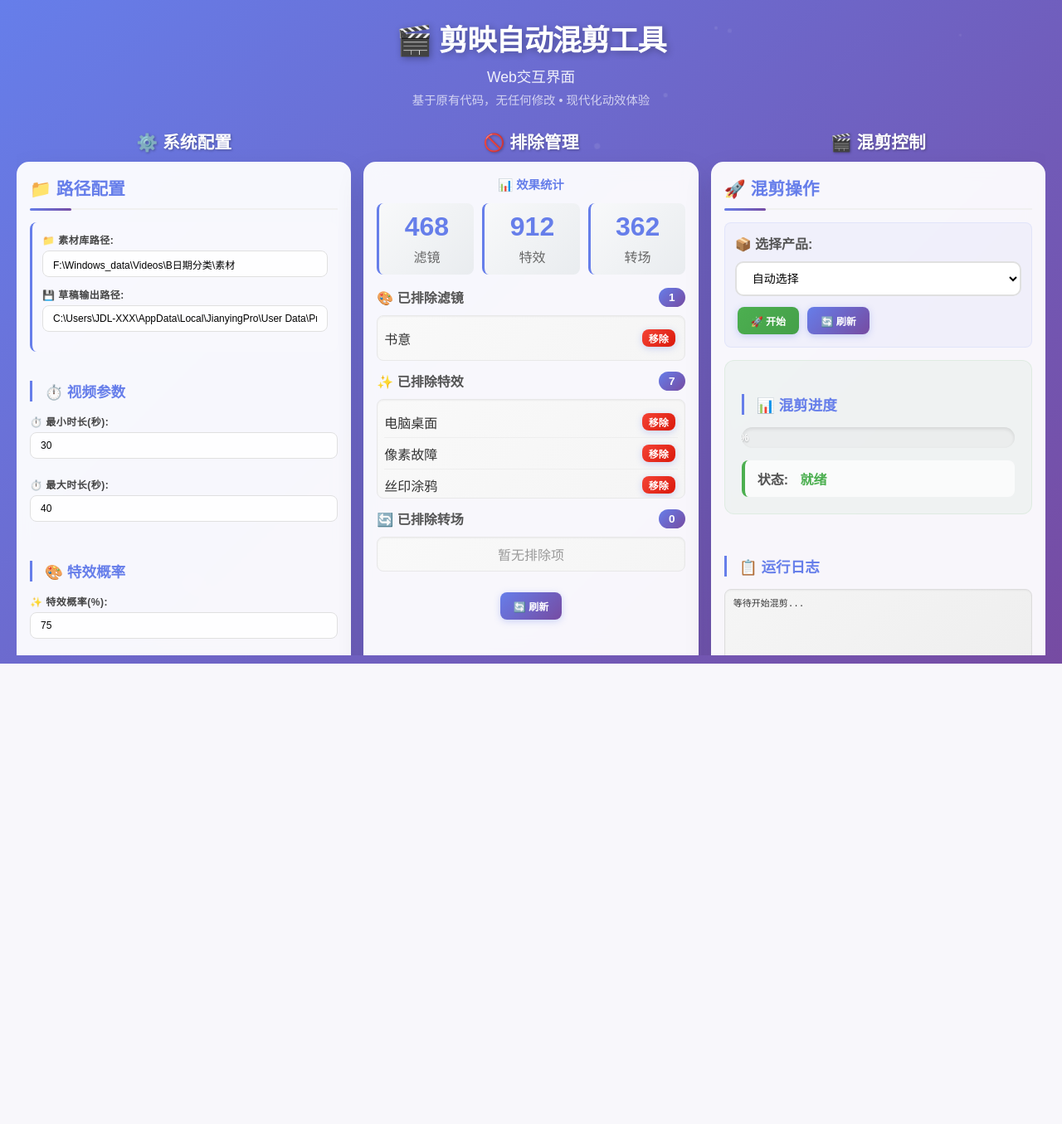
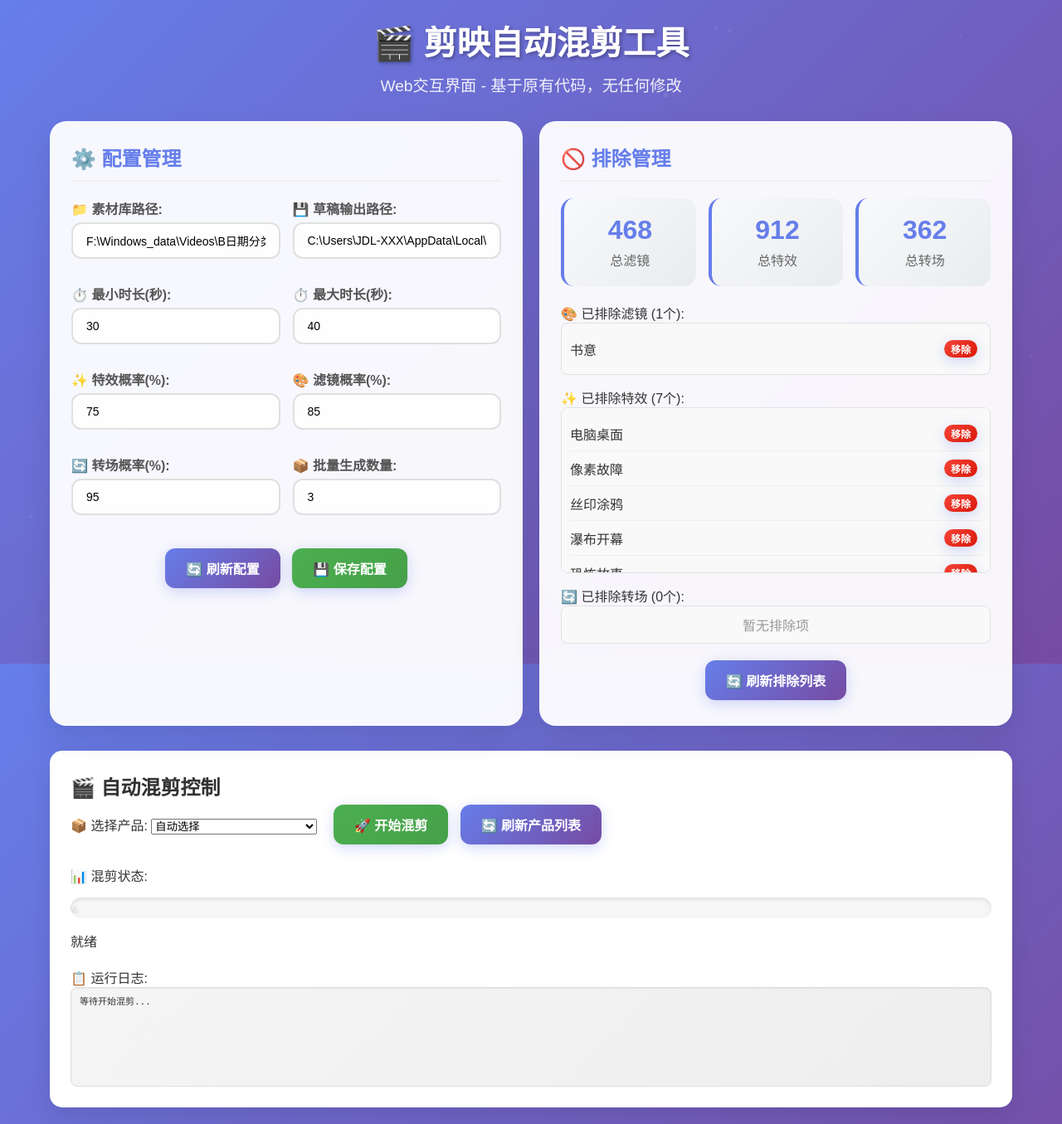
Before and after one commit to miludeerforest/JianYingProDraft, a Flask app: page / in a window 1280 px wide. Shown: the whole page at 83% size. Before the commit the page ends 800 px from the top, so only its background shows below. Run offline with Flask 3, Linux system fonts and the light colour scheme.

Commit message:
Web界面布局恢复：回到美观的第一版本布局

```diff
--- a/templates/index.html
+++ b/templates/index.html
@@ -15,10 +15,9 @@
             font-family: 'Microsoft YaHei', Arial, sans-serif;
             background: linear-gradient(135deg, #667eea 0%, #764ba2 100%);
             background-attachment: fixed;
-            height: 100vh;
+            min-height: 100vh;
             color: #333;
             overflow-x: hidden;
-            overflow-y: auto;
         }
 
         /* 动态背景粒子效果 */
@@ -96,85 +95,48 @@
         }
 
         .container {
-            max-width: 1400px;
+            max-width: 1200px;
             margin: 0 auto;
-            padding: 10px 20px;
-            height: 100vh;
-            display: flex;
-            flex-direction: column;
-            overflow: hidden;
+            padding: 20px;
         }
 
         .header {
             text-align: center;
             color: white;
-            margin-bottom: 15px;
-            padding: 10px 0;
-            flex-shrink: 0;
+            margin-bottom: 30px;
         }
 
         .header h1 {
-            font-size: 2.2em;
-            margin-bottom: 8px;
-            text-shadow: 2px 2px 8px rgba(0,0,0,0.3);
-            font-weight: 700;
-            letter-spacing: -1px;
+            font-size: 2.5em;
+            margin-bottom: 10px;
+            text-shadow: 2px 2px 4px rgba(0,0,0,0.3);
         }
 
         .header p {
-            font-size: 1.1em;
+            font-size: 1.2em;
             opacity: 0.9;
-            margin-bottom: 5px;
-            font-weight: 300;
-        }
-
-        .header .subtitle {
-            font-size: 0.9em;
-            opacity: 0.7;
-            font-weight: 300;
-            margin-top: 3px;
         }
 
         .main-content {
             display: grid;
-            grid-template-columns: 1fr 1fr 1fr;
-            gap: 15px;
-            flex: 1;
-            overflow: hidden;
-        }
-
-        .content-section {
-            display: flex;
-            flex-direction: column;
-            height: 100%;
-        }
-
-        .section-title {
-            font-size: 1.3em;
-            color: white;
-            text-align: center;
-            margin-bottom: 10px;
-            font-weight: 600;
-            text-shadow: 1px 1px 3px rgba(0,0,0,0.3);
-            flex-shrink: 0;
+            grid-template-columns: 1fr 1fr;
+            gap: 20px;
+            margin-bottom: 30px;
         }
 
         .card {
             background: rgba(255, 255, 255, 0.95);
             backdrop-filter: blur(10px);
-            border-radius: 15px;
-            padding: 15px;
+            border-radius: 20px;
+            padding: 25px;
             box-shadow: 0 15px 35px rgba(0,0,0,0.1);
             border: 1px solid rgba(255, 255, 255, 0.2);
             transition: all 0.4s cubic-bezier(0.175, 0.885, 0.32, 1.275);
             position: relative;
-            overflow-y: auto;
+            overflow: hidden;
             opacity: 0;
             transform: translateY(30px);
             animation: slideInUp 0.8s ease forwards;
-            display: flex;
-            flex-direction: column;
-            height: 100%;
         }
 
         .card::before {
@@ -210,13 +172,10 @@
 
         .card h2 {
             color: #667eea;
-            margin-bottom: 15px;
-            font-size: 1.3em;
-            font-weight: 600;
+            margin-bottom: 20px;
+            font-size: 1.5em;
             border-bottom: 2px solid #f0f0f0;
             padding-bottom: 10px;
-            position: relative;
-            flex-shrink: 0;
         }
 
         .card h2::after {
@@ -232,22 +191,19 @@
 
         .config-grid {
             display: grid;
-            grid-template-columns: 1fr;
-            gap: 10px;
-            margin-bottom: 15px;
+            grid-template-columns: 1fr 1fr;
+            gap: 15px;
         }
 
         .config-item {
-            margin-bottom: 12px;
+            margin-bottom: 15px;
         }
 
         .config-item label {
             display: block;
             margin-bottom: 5px;
-            font-weight: 600;
-            color: #444;
-            font-size: 12px;
-            letter-spacing: 0.5px;
+            font-weight: bold;
+            color: #555;
         }
 
         .config-section {
@@ -267,10 +223,10 @@
 
         .config-item input, .config-item select {
             width: 100%;
-            padding: 8px 12px;
-            border: 1px solid #e0e0e0;
-            border-radius: 8px;
-            font-size: 12px;
+            padding: 12px 16px;
+            border: 2px solid #e0e0e0;
+            border-radius: 12px;
+            font-size: 14px;
             background: rgba(255, 255, 255, 0.9);
             transition: all 0.3s cubic-bezier(0.175, 0.885, 0.32, 1.275);
             position: relative;
@@ -293,16 +249,16 @@
             background: linear-gradient(135deg, #667eea 0%, #764ba2 100%);
             color: white;
             border: none;
-            padding: 8px 16px;
-            border-radius: 8px;
+            padding: 12px 25px;
+            border-radius: 12px;
             cursor: pointer;
-            font-size: 12px;
+            font-size: 16px;
             font-weight: bold;
             transition: all 0.3s cubic-bezier(0.175, 0.885, 0.32, 1.275);
-            margin: 3px;
+            margin: 5px;
             position: relative;
             overflow: hidden;
-            box-shadow: 0 2px 8px rgba(102, 126, 234, 0.3);
+            box-shadow: 0 4px 15px rgba(102, 126, 234, 0.3);
         }
 
         .btn::before {
@@ -347,8 +303,8 @@
         .stats-grid {
             display: grid;
             grid-template-columns: repeat(3, 1fr);
-            gap: 10px;
-            margin-bottom: 15px;
+            gap: 15px;
+            margin-bottom: 20px;
         }
 
         .stats-header {
@@ -371,10 +327,10 @@
 
         .stat-item {
             text-align: center;
-            padding: 10px;
+            padding: 20px;
             background: linear-gradient(135deg, #f8f9fa 0%, #e9ecef 100%);
-            border-radius: 8px;
-            border-left: 3px solid #667eea;
+            border-radius: 15px;
+            border-left: 4px solid #667eea;
             transition: all 0.3s cubic-bezier(0.175, 0.885, 0.32, 1.275);
             cursor: pointer;
             position: relative;
@@ -414,14 +370,12 @@
         }
 
         .exclusion-list {
-            max-height: 120px;
+            max-height: 200px;
             overflow-y: auto;
-            border: 1px solid #e8e8e8;
+            border: 1px solid #e0e0e0;
             border-radius: 8px;
-            padding: 8px;
-            background: linear-gradient(135deg, #f9f9f9 0%, #f5f5f5 100%);
-            box-shadow: inset 0 1px 2px rgba(0,0,0,0.05);
-            flex: 1;
+            padding: 10px;
+            background: #f9f9f9;
         }
 
         .exclusion-section {
@@ -429,6 +383,7 @@
             display: flex;
             flex-direction: column;
             min-height: 0;
+            flex: 1;
         }
 
         .exclusion-header {
@@ -467,13 +422,10 @@
 
         .status-panel {
             grid-column: 1 / -1;
-            background: rgba(255, 255, 255, 0.95);
-            backdrop-filter: blur(10px);
-            border-radius: 20px;
-            padding: 30px;
-            box-shadow: 0 15px 35px rgba(0,0,0,0.1);
-            border: 1px solid rgba(255, 255, 255, 0.2);
-            margin-top: 20px;
+            background: white;
+            border-radius: 15px;
+            padding: 25px;
+            box-shadow: 0 10px 30px rgba(0,0,0,0.1);
         }
 
         .control-section {
@@ -773,11 +714,20 @@
         /* 排版增强 */
         .card h3 {
             color: #667eea;
-            font-size: 1.1em;
-            margin: 20px 0 15px 0;
+            font-size: 1em;
+            margin: 15px 0 10px 0;
             font-weight: 600;
-            padding-left: 15px;
+            padding-left: 12px;
             border-left: 3px solid #667eea;
+            flex-shrink: 0;
+        }
+
+        /* 确保内容区域正确分配空间 */
+        .card-content {
+            flex: 1;
+            display: flex;
+            flex-direction: column;
+            min-height: 0;
         }
 
         .section-divider {
@@ -842,17 +792,14 @@
     <div class="container">
         <div class="header">
             <h1>🎬 剪映自动混剪工具</h1>
-            <p>Web交互界面</p>
-            <div class="subtitle">基于原有代码，无任何修改 • 现代化动效体验</div>
+            <p>Web交互界面 - 基于原有代码，无任何修改</p>
         </div>
 
         <div class="main-content">
             <!-- 配置管理 -->
-            <div class="content-section">
-                <h2 class="section-title">⚙️ 系统配置</h2>
             <div class="card">
-                    <h2>📁 路径配置</h2>
-                    <div class="config-section">
+                <h2>⚙️ 配置管理</h2>
+                <div class="config-grid">
                     <div class="config-item">
                         <label>📁 素材库路径:</label>
                         <input type="text" id="material_path" placeholder="素材库路径">
@@ -861,10 +808,6 @@
                         <label>💾 草稿输出路径:</label>
                         <input type="text" id="draft_output_path" placeholder="草稿输出路径">
                     </div>
-                    </div>
-
-                    <h3>⏱️ 视频参数</h3>
-                    <div class="config-grid">
                     <div class="config-item">
                         <label>⏱️ 最小时长(秒):</label>
                         <input type="number" id="video_duration_min" min="5" max="300">
@@ -873,10 +816,6 @@
                         <label>⏱️ 最大时长(秒):</label>
                         <input type="number" id="video_duration_max" min="5" max="300">
                     </div>
-                    </div>
-
-                    <h3>🎨 特效概率</h3>
-                    <div class="config-grid">
                     <div class="config-item">
                         <label>✨ 特效概率(%):</label>
                         <input type="number" id="effect_probability" min="0" max="100" step="5">
@@ -894,102 +833,77 @@
                         <input type="number" id="batch_count" min="1" max="100">
                     </div>
                 </div>
-
-                    <div style="text-align: center; margin-top: 15px;">
-                        <button class="btn" onclick="loadConfig()">🔄 刷新</button>
-                        <button class="btn btn-success" onclick="saveConfig()">💾 保存</button>
-                    </div>
+                <div style="text-align: center; margin-top: 20px;">
+                    <button class="btn" onclick="loadConfig()">🔄 刷新配置</button>
+                    <button class="btn btn-success" onclick="saveConfig()">💾 保存配置</button>
                 </div>
             </div>
 
             <!-- 排除管理 -->
-            <div class="content-section">
-                <h2 class="section-title">🚫 排除管理</h2>
             <div class="card">
-                    <div class="stats-header">
-                        <div class="stats-title">📊 效果统计</div>
-                    </div>
-
+                <h2>🚫 排除管理</h2>
                 <div class="stats-grid">
                     <div class="stat-item">
                         <div class="stat-number" id="filters-total">0</div>
-                            <div class="stat-label">滤镜</div>
+                        <div class="stat-label">总滤镜</div>
                     </div>
                     <div class="stat-item">
                         <div class="stat-number" id="effects-total">0</div>
-                            <div class="stat-label">特效</div>
+                        <div class="stat-label">总特效</div>
                     </div>
                     <div class="stat-item">
                         <div class="stat-number" id="transitions-total">0</div>
-                            <div class="stat-label">转场</div>
+                        <div class="stat-label">总转场</div>
                     </div>
                 </div>
 
-                    <div class="exclusion-section">
-                        <div class="exclusion-header">
-                            <span class="exclusion-title">🎨 已排除滤镜</span>
-                            <span class="exclusion-count" id="filters-excluded">0</span>
-                        </div>
+                <div style="margin-bottom: 15px;">
+                    <label>🎨 已排除滤镜 (<span id="filters-excluded">0</span>个):</label>
                     <div class="exclusion-list" id="filters-list"></div>
                 </div>
 
-                    <div class="exclusion-section">
-                        <div class="exclusion-header">
-                            <span class="exclusion-title">✨ 已排除特效</span>
-                            <span class="exclusion-count" id="effects-excluded">0</span>
-                        </div>
+                <div style="margin-bottom: 15px;">
+                    <label>✨ 已排除特效 (<span id="effects-excluded">0</span>个):</label>
                     <div class="exclusion-list" id="effects-list"></div>
                 </div>
 
-                    <div class="exclusion-section">
-                        <div class="exclusion-header">
-                            <span class="exclusion-title">🔄 已排除转场</span>
-                            <span class="exclusion-count" id="transitions-excluded">0</span>
-                        </div>
+                <div style="margin-bottom: 15px;">
+                    <label>🔄 已排除转场 (<span id="transitions-excluded">0</span>个):</label>
                     <div class="exclusion-list" id="transitions-list"></div>
                 </div>
 
-                    <div style="text-align: center; margin-top: 10px;">
-                        <button class="btn" onclick="loadExclusions()">🔄 刷新</button>
+                <div style="text-align: center;">
+                    <button class="btn" onclick="loadExclusions()">🔄 刷新排除列表</button>
                 </div>
             </div>
         </div>
 
         <!-- 自动混剪控制 -->
-            <div class="content-section">
-                <h2 class="section-title">🎬 混剪控制</h2>
-                <div class="card">
-                    <h2>🚀 混剪操作</h2>
+        <div class="status-panel">
+            <h2>🎬 自动混剪控制</h2>
 
-                    <div class="control-section">
-                        <label class="control-label">📦 选择产品:</label>
-                        <select id="product_select" class="product-select">
+            <div style="margin-bottom: 20px;">
+                <label>📦 选择产品:</label>
+                <select id="product_select" style="width: 200px; margin-right: 10px;">
                     <option value="">自动选择</option>
                 </select>
-                        <div>
-                            <button class="btn btn-success" onclick="startAutomix()" id="start-btn">🚀 开始</button>
-                            <button class="btn" onclick="loadProducts()">🔄 刷新</button>
-                        </div>
+                <button class="btn btn-success" onclick="startAutomix()" id="start-btn">🚀 开始混剪</button>
+                <button class="btn" onclick="loadProducts()">🔄 刷新产品列表</button>
             </div>
 
-                    <div class="status-section">
-                        <h3>📊 混剪进度</h3>
+            <div style="margin-bottom: 20px;">
+                <label>📊 混剪状态:</label>
                 <div class="progress-bar">
                     <div class="progress-fill" id="progress-fill">
                         <div class="progress-text" id="progress-text">0%</div>
                     </div>
                 </div>
-                        <div class="status-display">
-                            <span class="status-label">状态:</span>
-                            <span id="status-text" class="status-value">就绪</span>
-                        </div>
+                <div id="status-text">就绪</div>
             </div>
 
-                    <div class="log-section">
-                        <h3>📋 运行日志</h3>
+            <div>
+                <label>📋 运行日志:</label>
                 <div class="log-area" id="log-area">等待开始混剪...</div>
-                    </div>
-                </div>
             </div>
         </div>
     </div>
```
Also changed, not shown: other parts of templates/index.html (+35 -46 lines), WEB_SINGLE_SCREEN_OPTIMIZATION.md (added, +351 -0 lines). Lines whose indentation alone changed are shown as unchanged.
